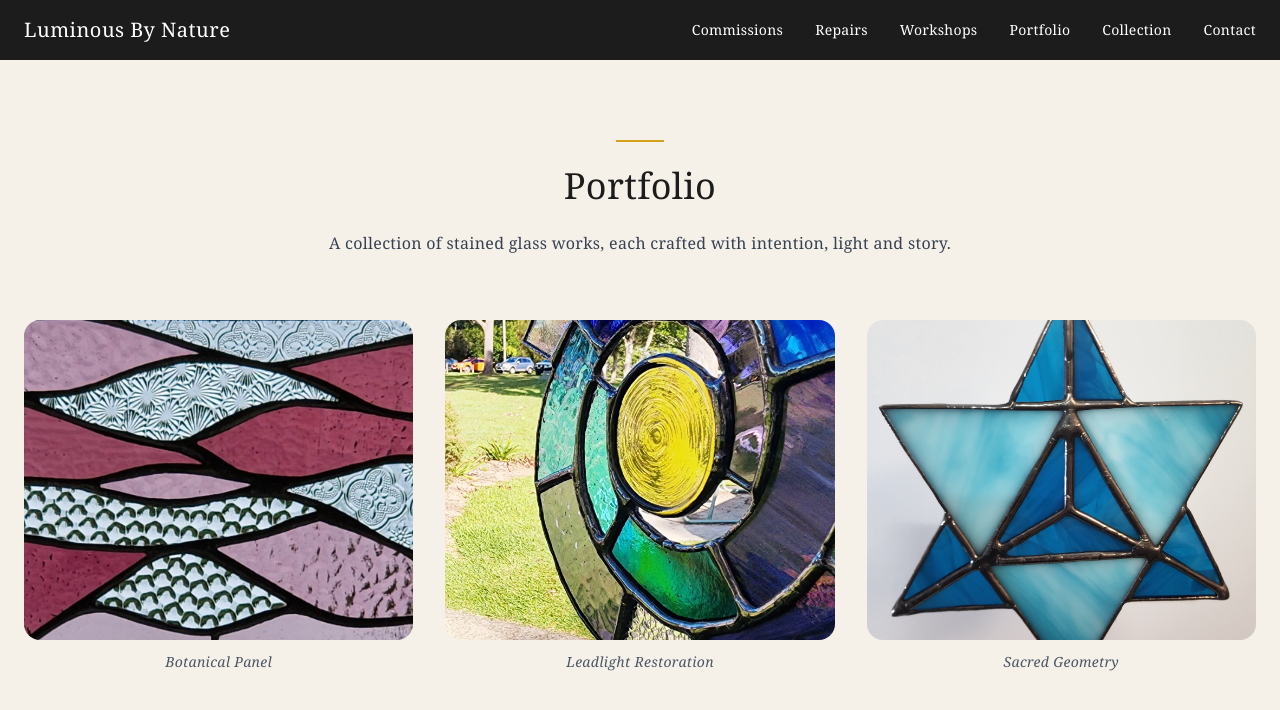
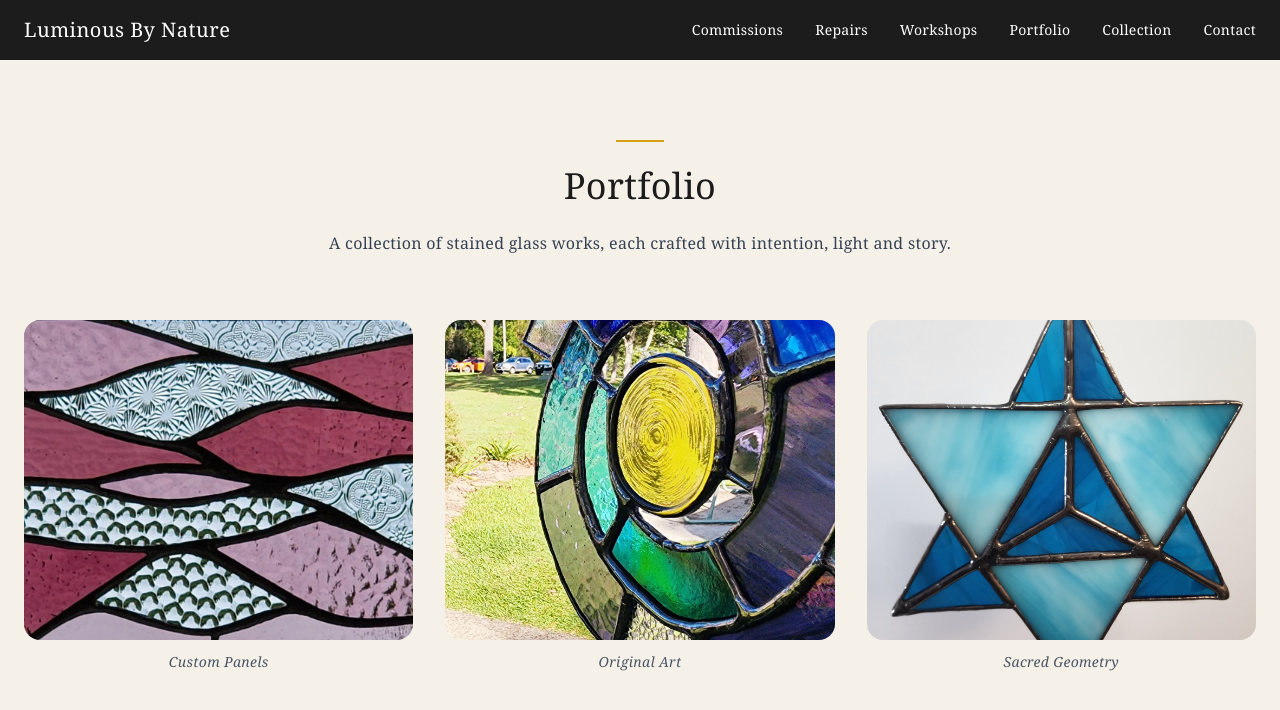
Before and after one commit to paul1978-legend/luminous-by-nature, a Next.js app: page /portfolio in a window 1280 px wide. Shown: the top 710 px of the page. Built offline with nearby package versions, Linux system fonts and the light colour scheme.

Commit message:
final optimisation pass

```diff
--- a/app/components/Lightbox.tsx
+++ b/app/components/Lightbox.tsx
@@ -6,12 +6,12 @@ import Image from "next/image";
 const images = [
   {
     src: "/images/glass1.jpeg",
-    title: "Botanical Panel",
+    title: "Custom Panels",
     desc: "Sunshine Coast Residence"
   },
   {
     src: "/images/glass2.jpg",
-    title: "Leadlight Restoration",
+    title: "Original Art",
     desc: "Traditional repair"
   },
   {
```
